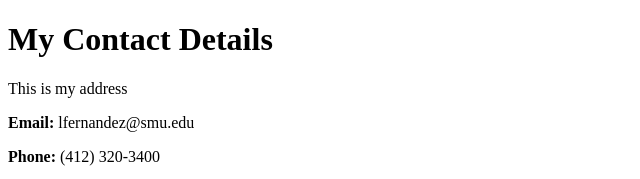
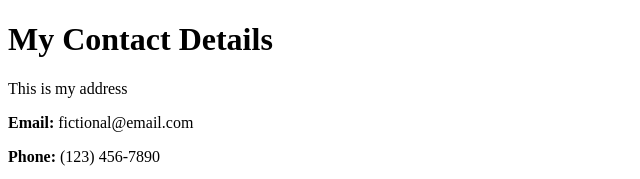
Before and after one commit to LuisTrevivi/cv, a plain HTML site: page Contact_info.html in a window 1280 px wide. Shown: the top 179 px of the page, 0-640 px from the left. Drawn offline with Linux system fonts and the light colour scheme.

Commit message:
Deleted sensible info

```diff
--- a/Contact_info.html
+++ b/Contact_info.html
@@ -7,8 +7,8 @@
   <body>
     <h1>My Contact Details</h1>
     <p>This is my address</p>
-    <p><strong>Email:</strong> lfernandez@smu.edu</p>
-    <p><strong>Phone:</strong> (412) 320-3400</p>
+    <p><strong>Email:</strong> fictional@email.com</p>
+    <p><strong>Phone:</strong> (123) 456-7890</p>
 
     <form action="mailto:lfernandez@smu.edu" method="post" enctype="text/plain">
       <label>Your Name:</label>
```
